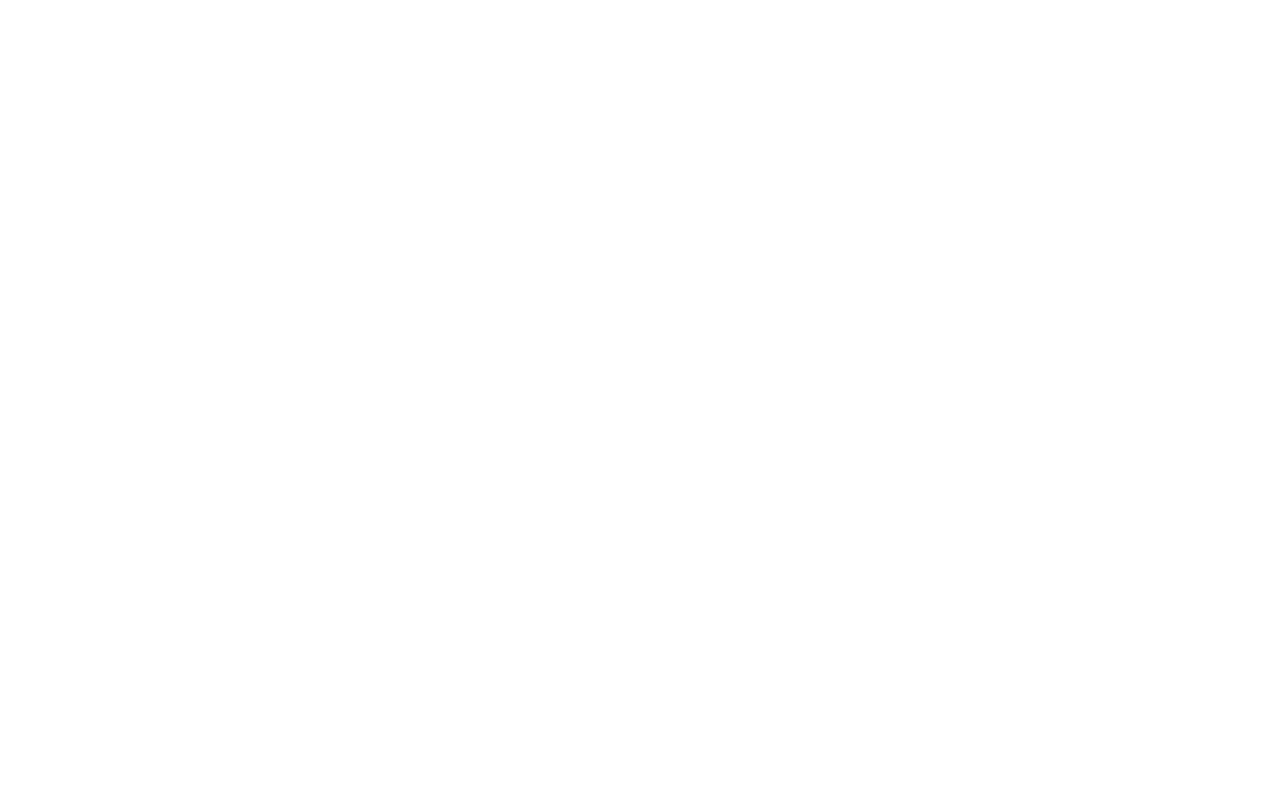
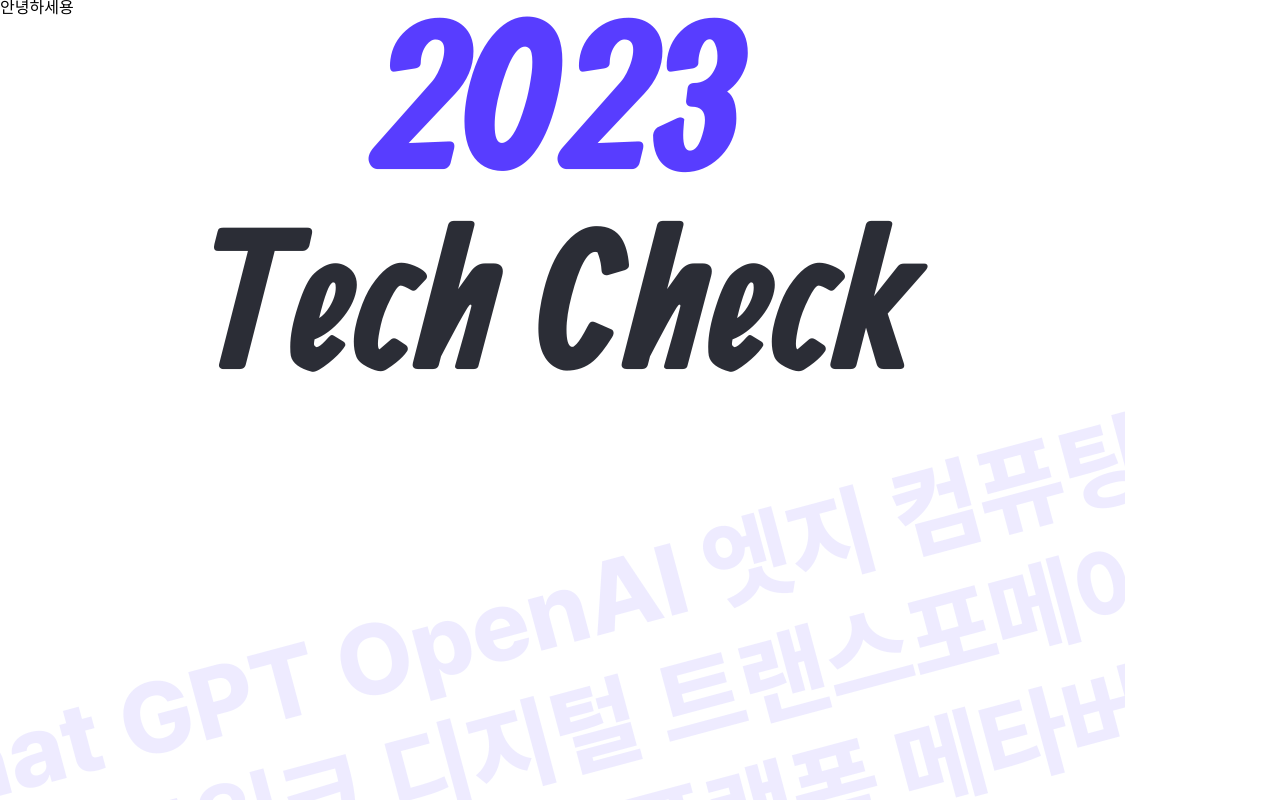
Before and after one commit to jwo0o0/2023_TechCheck, a Next.js app: page / in a window 1280 px wide. Shown: the top 800 px of the page. Built offline with nearby package versions, Linux system fonts and the light colour scheme.

Commit message:
set directories

```diff
--- a/next.config.js
+++ b/next.config.js
@@ -1,6 +1,6 @@
 /** @type {import('next').NextConfig} */
 const nextConfig = {
   reactStrictMode: true,
-}
+};
 
-module.exports = nextConfig
+module.exports = nextConfig;
--- /dev/null
+++ b/src/components/landing/LandingPage.tsx
@@ -0,0 +1,12 @@
+import styled from "styled-components";
+import Image from "next/image";
+import LandingImg from "@images/landing.webp";
+
+export default function LandingPage() {
+  return (
+    <>
+      <div>안녕하세용</div>
+      <Image src={LandingImg} alt="landing" sizes="100%" />
+    </>
+  );
+}
--- a/src/pages/index.tsx
+++ b/src/pages/index.tsx
@@ -1,4 +1,5 @@
 import Head from "next/head";
+import LandingPage from "@/components/landing/LandingPage";
 
 export default function Home() {
   return (
@@ -9,6 +10,7 @@
         <meta name="viewport" content="width=device-width, initial-scale=1" />
         <link rel="icon" href="/favicon.ico" />
       </Head>
+      <LandingPage />
     </>
   );
 }
--- a/tsconfig.json
+++ b/tsconfig.json
@@ -14,7 +14,9 @@
     "jsx": "preserve",
     "incremental": true,
     "paths": {
-      "@/*": ["./src/*"]
+      "@/*": ["./src/*"],
+      "@images/*": ["./public/images/*"],
+      "@components/*": ["./src/components/*"]
     }
   },
   "include": ["next-env.d.ts", "**/*.ts", "**/*.tsx"],
```
Also changed, not shown: package.json (+4 -3 lines), src/pages/quiz/[id].tsx (added, +7 -0 lines), public/images/landing.webp (added), 1 other file (tests, documents, lock files or other folders).
